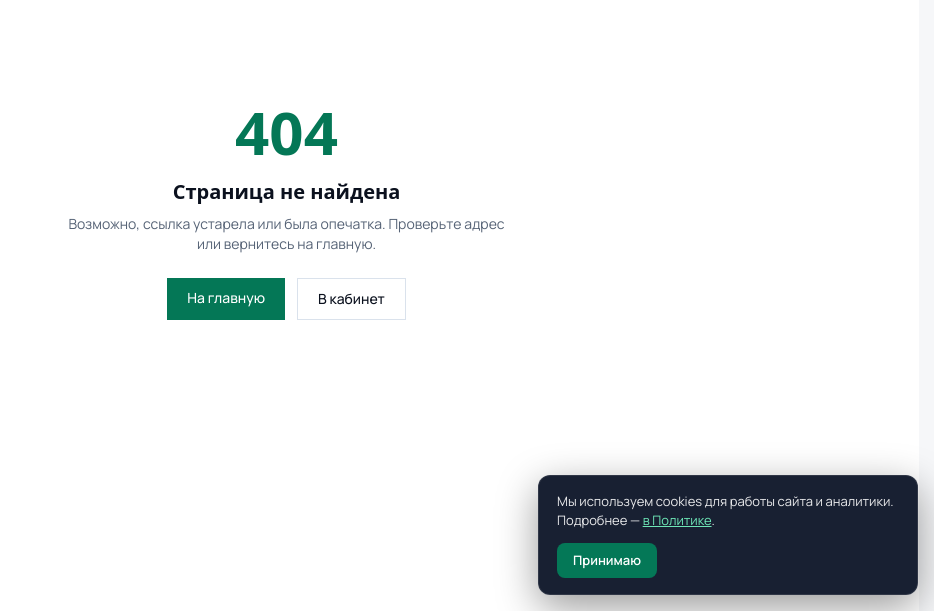
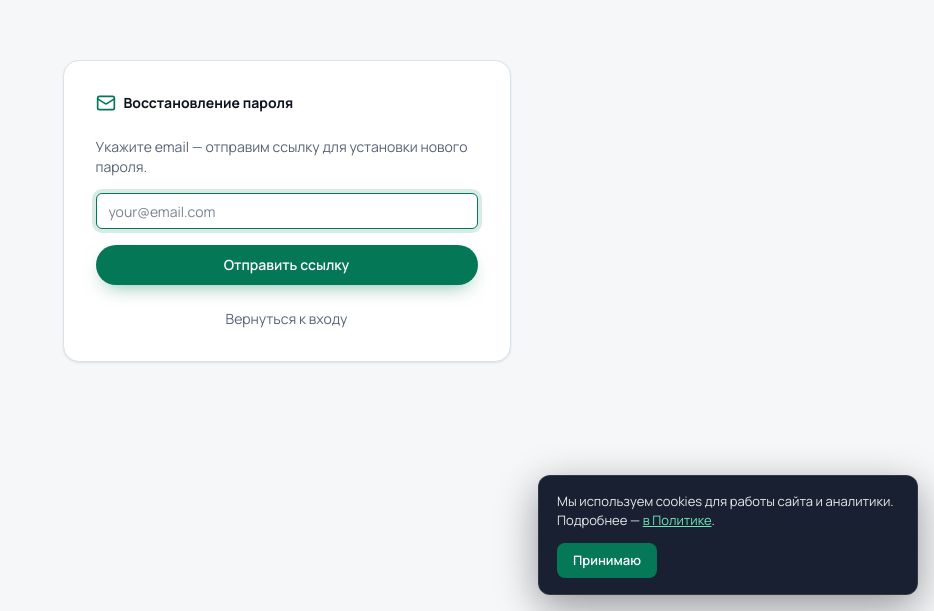
Before and after one commit to moiseev1991-stack/Colaba, a Next.js app in the folder frontend/: page /auth/forgot-password in a window 1280 px wide. Before the commit this address had no page. Shown: the part 189-800 px from the top of the page, without its empty margins (346-1280 px from the left). Built offline with nearby package versions, Linux system fonts and the light colour scheme; a web font is replaced by a local one.

Commit message:
fix: страницы сброса пароля в правильную директорию frontend/

```diff
--- /dev/null
+++ b/frontend/app/auth/forgot-password/page.tsx
@@ -0,0 +1,70 @@
+'use client';
+
+/** Запрос сброса пароля (аудит 18.09): всегда одинаковый ответ сервера. */
+
+import { useState } from 'react';
+import { Mail } from 'lucide-react';
+import { apiClient } from '@/client';
+import { Button } from '@/components/ui/button';
+import { CardV2 } from '@/components/ui/CardV2';
+import { Input } from '@/components/ui/input';
+import { toast } from '@/components/ui/toast';
+
+export default function ForgotPasswordPage() {
+  const [email, setEmail] = useState('');
+  const [loading, setLoading] = useState(false);
+  const [sent, setSent] = useState(false);
+
+  async function submit(e: React.FormEvent) {
+    e.preventDefault();
+    if (!email.trim() || loading) return;
+    setLoading(true);
+    try {
+      await apiClient.post('/auth/password-reset/request', { email: email.trim() });
+      setSent(true);
+    } catch {
+      toast.error('Не удалось отправить письмо. Попробуйте позже.');
+    } finally {
+      setLoading(false);
+    }
+  }
+
+  return (
+    <div className="flex min-h-screen items-center justify-center px-4 bg-ui-bg">
+      <CardV2 className="w-full max-w-md p-8">
+        <div className="mb-6 flex items-center gap-2 text-sm font-bold text-ui-text">
+          <Mail className="h-5 w-5 text-ui-accent" aria-hidden /> Восстановление пароля
+        </div>
+        {sent ? (
+          <p className="text-sm text-ui-text-muted">
+            Если аккаунт существует, письмо со ссылкой отправлено. Проверьте почту — ссылка
+            действует 1 час.
+          </p>
+        ) : (
+          <form onSubmit={submit} className="space-y-4">
+            <p className="text-sm text-ui-text-muted">
+              Укажите email — отправим ссылку для установки нового пароля.
+            </p>
+            <Input
+              type="email"
+              value={email}
+              onChange={(e) => setEmail(e.target.value)}
+              placeholder="your@email.com"
+              autoFocus
+              required
+            />
+            <Button type="submit" variant="primary" size="lg" className="w-full" loading={loading}>
+              Отправить ссылку
+            </Button>
+          </form>
+        )}
+        <a
+          href="/auth/login"
+          className="mt-6 block text-center text-sm text-ui-text-muted hover:text-ui-text hover:underline"
+        >
+          Вернуться к входу
+        </a>
+      </CardV2>
+    </div>
+  );
+}
--- /dev/null
+++ b/frontend/app/auth/reset-password/page.tsx
@@ -0,0 +1,98 @@
+'use client';
+
+/** Установка нового пароля по токену из письма (?token=). */
+
+import { Suspense, useState } from 'react';
+import { useSearchParams } from 'next/navigation';
+import { KeyRound } from 'lucide-react';
+import { apiClient } from '@/client';
+import { Button } from '@/components/ui/button';
+import { CardV2 } from '@/components/ui/CardV2';
+import { Input } from '@/components/ui/input';
+import { toast } from '@/components/ui/toast';
+
+function ResetInner() {
+  const sp = useSearchParams();
+  const token = sp.get('token') || '';
+  const [password, setPassword] = useState('');
+  const [confirm, setConfirm] = useState('');
+  const [loading, setLoading] = useState(false);
+  const [done, setDone] = useState(false);
+
+  async function submit(e: React.FormEvent) {
+    e.preventDefault();
+    if (password.length < 8) {
+      toast.error('Пароль — минимум 8 символов');
+      return;
+    }
+    if (password !== confirm) {
+      toast.error('Пароли не совпадают');
+      return;
+    }
+    setLoading(true);
+    try {
+      await apiClient.post('/auth/password-reset/confirm', { token, new_password: password });
+      setDone(true);
+    } catch (err: unknown) {
+      const d = (err as { response?: { data?: { detail?: string } } })?.response?.data?.detail;
+      toast.error(typeof d === 'string' ? d : 'Ссылка недействительна или истекла');
+    } finally {
+      setLoading(false);
+    }
+  }
+
+  return (
+    <div className="flex min-h-screen items-center justify-center px-4 bg-ui-bg">
+      <CardV2 className="w-full max-w-md p-8">
+        <div className="mb-6 flex items-center gap-2 text-sm font-bold text-ui-text">
+          <KeyRound className="h-5 w-5 text-ui-accent" aria-hidden /> Новый пароль
+        </div>
+        {!token ? (
+          <p className="text-sm text-ui-text-muted">
+            Ссылка неполная — откройте её из письма целиком.
+          </p>
+        ) : done ? (
+          <div>
+            <p className="text-sm text-ui-text-muted">Пароль обновлён.</p>
+            <Button
+              variant="primary"
+              className="mt-4 w-full"
+              onClick={() => (window.location.href = '/auth/login')}
+            >
+              Войти с новым паролем
+            </Button>
+          </div>
+        ) : (
+          <form onSubmit={submit} className="space-y-4">
+            <Input
+              type="password"
+              value={password}
+              onChange={(e) => setPassword(e.target.value)}
+              placeholder="Новый пароль (8+)"
+              autoFocus
+              required
+            />
+            <Input
+              type="password"
+              value={confirm}
+              onChange={(e) => setConfirm(e.target.value)}
+              placeholder="Повторите пароль"
+              required
+            />
+            <Button type="submit" variant="primary" size="lg" className="w-full" loading={loading}>
+              Установить пароль
+            </Button>
+          </form>
+        )}
+      </CardV2>
+    </div>
+  );
+}
+
+export default function ResetPasswordPage() {
+  return (
+    <Suspense fallback={null}>
+      <ResetInner />
+    </Suspense>
+  );
+}
--- /dev/null
+++ b/frontend/app/auth/verify-email/page.tsx
@@ -0,0 +1,69 @@
+'use client';
+
+/** Подтверждение email по токену из письма (?token=). */
+
+import { Suspense, useEffect, useState } from 'react';
+import { useSearchParams } from 'next/navigation';
+import { CheckCircle, XCircle } from 'lucide-react';
+import { apiClient } from '@/client';
+import { CardV2 } from '@/components/ui/CardV2';
+import { Loader2 } from 'lucide-react';
+
+function VerifyInner() {
+  const sp = useSearchParams();
+  const token = sp.get('token') || '';
+  const [state, setState] = useState<'loading' | 'ok' | 'fail'>('loading');
+  const [message, setMessage] = useState('');
+
+  useEffect(() => {
+    if (!token) {
+      setState('fail');
+      setMessage('Ссылка неполная');
+      return;
+    }
+    apiClient
+      .post('/auth/verify-email/confirm', { token })
+      .then(() => setState('ok'))
+      .catch((e: unknown) => {
+        const d = (e as { response?: { data?: { detail?: string } } })?.response?.data?.detail;
+        setState('fail');
+        setMessage(typeof d === 'string' ? d : 'Ссылка недействительна или истекла');
+      });
+  }, [token]);
+
+  return (
+    <div className="flex min-h-screen items-center justify-center px-4 bg-ui-bg">
+      <CardV2 className="w-full max-w-md p-8 text-center">
+        {state === 'loading' && (
+          <Loader2 className="mx-auto h-10 w-10 animate-spin text-ui-accent" aria-hidden />
+        )}
+        {state === 'ok' && (
+          <>
+            <CheckCircle className="mx-auto mb-3 h-10 w-10 text-ui-success" aria-hidden />
+            <p className="text-sm text-ui-text">Email подтверждён.</p>
+            <a
+              href="/app/leads"
+              className="mt-4 inline-block text-sm font-semibold text-ui-accent hover:underline"
+            >
+              В кабинет →
+            </a>
+          </>
+        )}
+        {state === 'fail' && (
+          <>
+            <XCircle className="mx-auto mb-3 h-10 w-10 text-ui-danger" aria-hidden />
+            <p className="text-sm text-ui-text-muted">{message}</p>
+          </>
+        )}
+      </CardV2>
+    </div>
+  );
+}
+
+export default function VerifyEmailPage() {
+  return (
+    <Suspense fallback={null}>
+      <VerifyInner />
+    </Suspense>
+  );
+}
```
